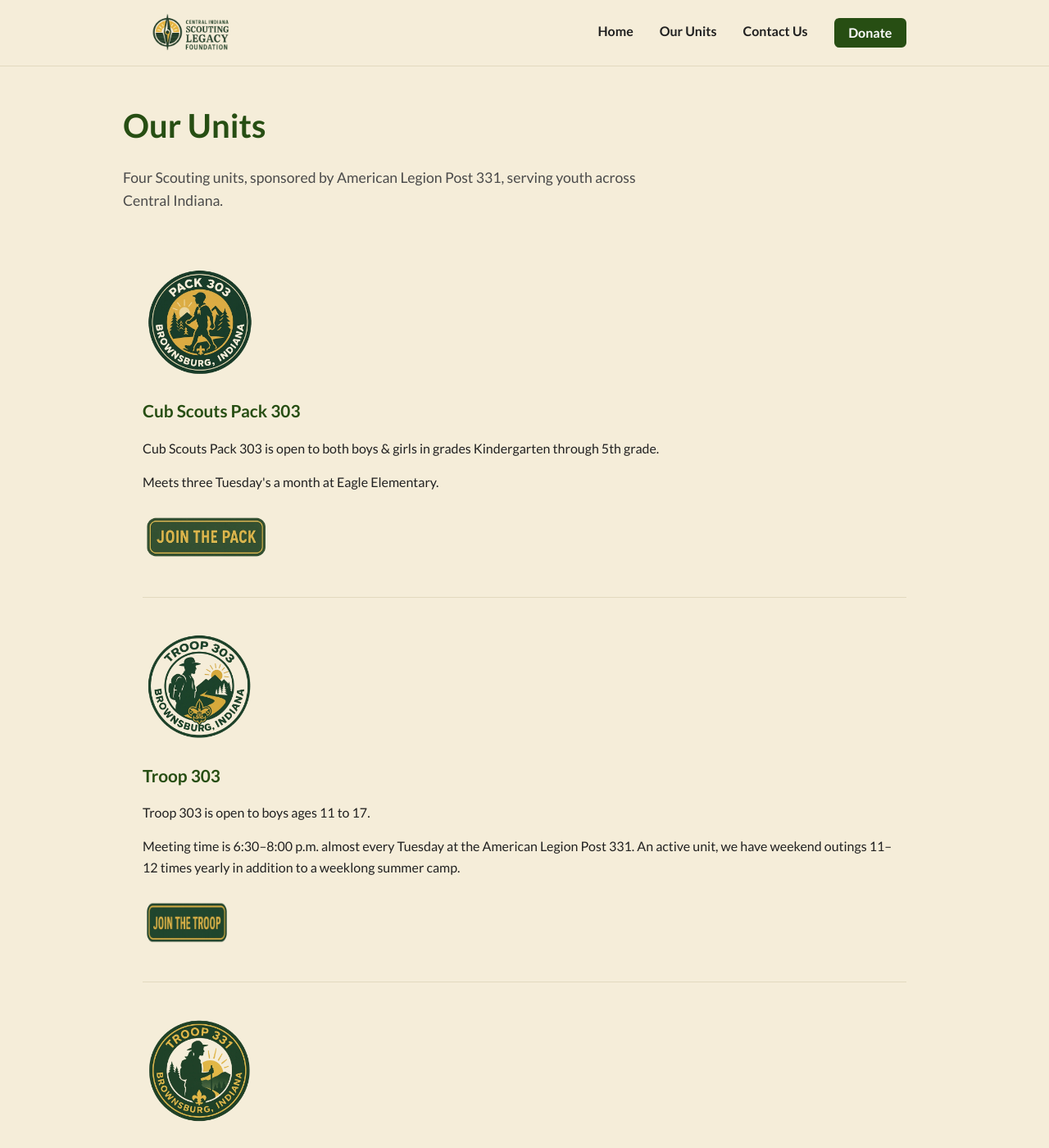
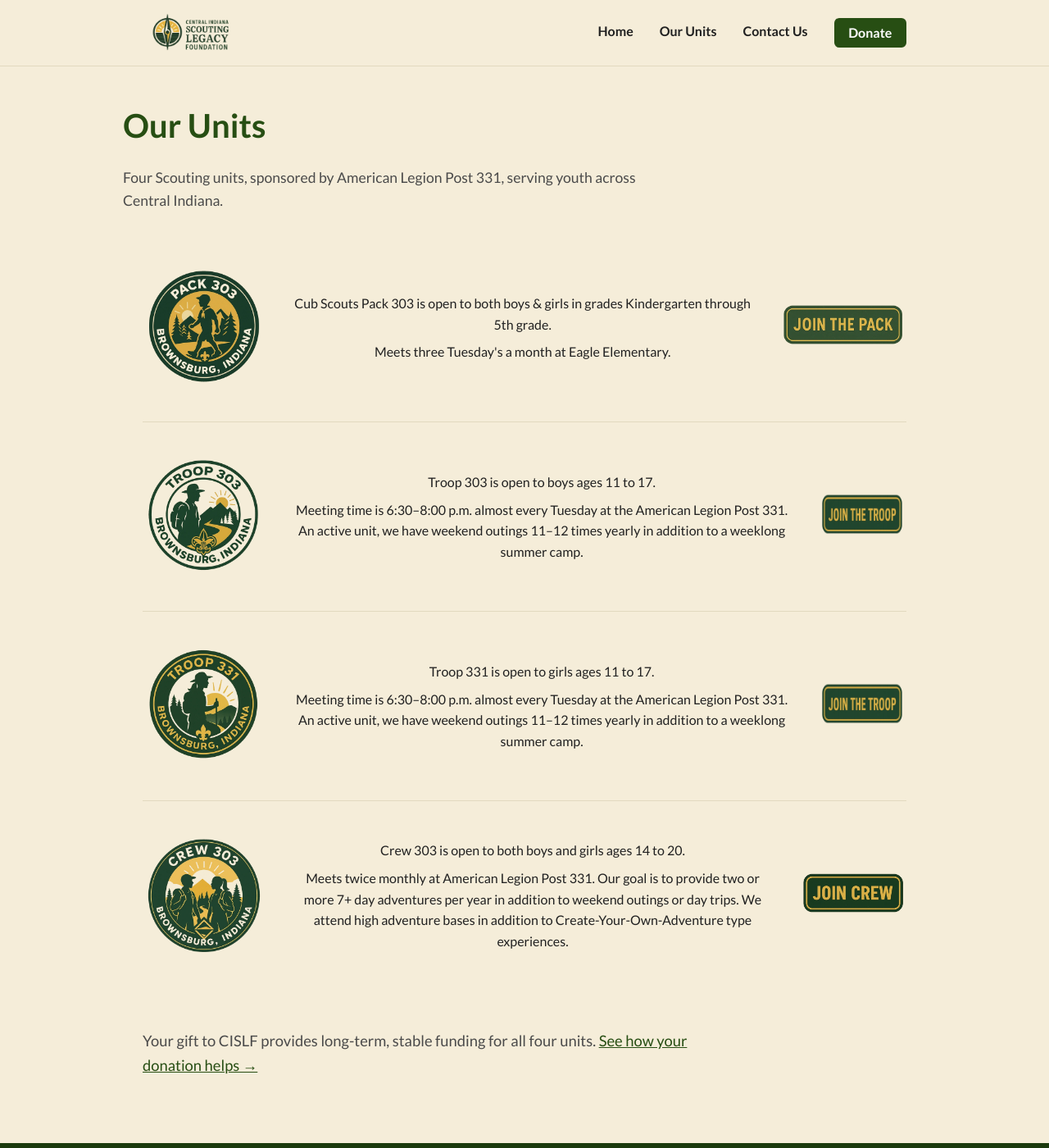
Before and after one commit to dogara78-byte/CISLF, a Jekyll site: the page built from our-units.md, in a window 1280 px wide and 1400 px high. Shown: the whole window at 82% size. Built offline with Jekyll 4.4.1, drawn with Linux system fonts in a browser that asks for light colours.

Commit message:
fix: center Home/Donate hero sections, rebuild Our Units as horizontal rows
Home and Donate heroes (logo/heading, lede text, donate button) are now
centered - matches how most visitors will see this on mobile.

Our Units previously stacked badge-heading-text-button vertically per
unit, which didn't match the original Google Site's layout (badge, text,
and join button side by side in one row, no separate unit-name heading
since the name is already in the first sentence). Rebuilt each unit as a
flex row that stacks back to a centered column on narrow screens.

```diff
--- a/assets/css/style.css
+++ b/assets/css/style.css
@@ -158,6 +158,12 @@ section {
 .hero-mark { margin: 0 0 1rem; }
 .hero-mark img { height: 120px; width: auto; display: block; }
 
+.page-title.centered { text-align: center; }
+.page-title.centered .hero-mark img,
+.page-title.centered .lede,
+.page-title.centered .btn-img { margin-left: auto; margin-right: auto; }
+.page-title.centered .btn-img { margin-top: 0.5rem; }
+
 .page-title p {
   font-size: 1.1rem;
   color: var(--ink-light);
@@ -243,19 +249,37 @@ h2 {
 
 .unit-block:last-child { border-bottom: none; }
 
-.unit-photos {
-  margin-bottom: 1.25rem;
+.unit-row {
+  display: flex;
+  align-items: center;
+  gap: 2rem;
+  flex-wrap: wrap;
 }
 
-.unit-photos .photo {
-  width: 140px;
+.unit-photo { flex: 0 0 auto; }
+
+.unit-photo .photo {
+  width: 150px;
   border-radius: 0;
 }
 
-.unit-block h3 {
-  color: var(--green);
-  margin: 0 0 0.5rem;
-  font-size: 1.3rem;
+.unit-text {
+  flex: 1 1 280px;
+  text-align: center;
+}
+
+.unit-text p { margin: 0 0 0.5rem; }
+.unit-text p:last-child { margin-bottom: 0; }
+
+.unit-cta {
+  flex: 0 0 auto;
+  margin: 0 auto;
+}
+
+.unit-cta .join-badge { margin-top: 0; }
+
+@media (max-width: 720px) {
+  .unit-row { flex-direction: column; text-align: center; }
 }
 
 /* Donation tiers */
--- a/our-units.md
+++ b/our-units.md
@@ -11,43 +11,63 @@ permalink: /our-units/
 <div class="wrap">
 
   <div class="unit-block">
-    <div class="unit-photos">
-      <img class="photo" src="{{ '/assets/images/unit-pack-303.webp' | relative_url }}" alt="Pack 303, Brownsburg, Indiana badge">
+    <div class="unit-row">
+      <div class="unit-photo">
+        <img class="photo" src="{{ '/assets/images/unit-pack-303.webp' | relative_url }}" alt="Pack 303, Brownsburg, Indiana badge">
+      </div>
+      <div class="unit-text">
+        <p>Cub Scouts Pack 303 is open to both boys &amp; girls in grades Kindergarten through 5th grade.</p>
+        <p>Meets three Tuesday's a month at Eagle Elementary.</p>
+      </div>
+      <div class="unit-cta">
+        <span class="join-badge"><img src="{{ '/assets/images/join-pack.webp' | relative_url }}" alt="Join the Pack"></span>
+      </div>
     </div>
-    <h3>Cub Scouts Pack 303</h3>
-    <p>Cub Scouts Pack 303 is open to both boys &amp; girls in grades Kindergarten through 5th grade.</p>
-    <p>Meets three Tuesday's a month at Eagle Elementary.</p>
-    <span class="join-badge"><img src="{{ '/assets/images/join-pack.webp' | relative_url }}" alt="Join the Pack"></span>
   </div>
 
   <div class="unit-block">
-    <div class="unit-photos">
-      <img class="photo" src="{{ '/assets/images/unit-troop-303.webp' | relative_url }}" alt="Troop 303, Brownsburg, Indiana badge">
+    <div class="unit-row">
+      <div class="unit-photo">
+        <img class="photo" src="{{ '/assets/images/unit-troop-303.webp' | relative_url }}" alt="Troop 303, Brownsburg, Indiana badge">
+      </div>
+      <div class="unit-text">
+        <p>Troop 303 is open to boys ages 11 to 17.</p>
+        <p>Meeting time is 6:30&ndash;8:00 p.m. almost every Tuesday at the American Legion Post 331. An active unit, we have weekend outings 11&ndash;12 times yearly in addition to a weeklong summer camp.</p>
+      </div>
+      <div class="unit-cta">
+        <span class="join-badge"><img src="{{ '/assets/images/join-troop.webp' | relative_url }}" alt="Join the Troop"></span>
+      </div>
     </div>
-    <h3>Troop 303</h3>
-    <p>Troop 303 is open to boys ages 11 to 17.</p>
-    <p>Meeting time is 6:30&ndash;8:00 p.m. almost every Tuesday at the American Legion Post 331. An active unit, we have weekend outings 11&ndash;12 times yearly in addition to a weeklong summer camp.</p>
-    <span class="join-badge"><img src="{{ '/assets/images/join-troop.webp' | relative_url }}" alt="Join the Troop"></span>
   </div>
 
   <div class="unit-block">
-    <div class="unit-photos">
-      <img class="photo" src="{{ '/assets/images/unit-troop-331.webp' | relative_url }}" alt="Troop 331, Brownsburg, Indiana badge">
+    <div class="unit-row">
+      <div class="unit-photo">
+        <img class="photo" src="{{ '/assets/images/unit-troop-331.webp' | relative_url }}" alt="Troop 331, Brownsburg, Indiana badge">
+      </div>
+      <div class="unit-text">
+        <p>Troop 331 is open to girls ages 11 to 17.</p>
+        <p>Meeting time is 6:30&ndash;8:00 p.m. almost every Tuesday at the American Legion Post 331. An active unit, we have weekend outings 11&ndash;12 times yearly in addition to a weeklong summer camp.</p>
+      </div>
+      <div class="unit-cta">
+        <span class="join-badge"><img src="{{ '/assets/images/join-troop.webp' | relative_url }}" alt="Join the Troop"></span>
+      </div>
     </div>
-    <h3>Troop 331</h3>
-    <p>Troop 331 is open to girls ages 11 to 17.</p>
-    <p>Meeting time is 6:30&ndash;8:00 p.m. almost every Tuesday at the American Legion Post 331. An active unit, we have weekend outings 11&ndash;12 times yearly in addition to a weeklong summer camp.</p>
-    <span class="join-badge"><img src="{{ '/assets/images/join-troop.webp' | relative_url }}" alt="Join the Troop"></span>
   </div>
 
   <div class="unit-block">
-    <div class="unit-photos">
-      <img class="photo" src="{{ '/assets/images/unit-crew-303.webp' | relative_url }}" alt="Crew 303, Brownsburg, Indiana badge">
+    <div class="unit-row">
+      <div class="unit-photo">
+        <img class="photo" src="{{ '/assets/images/unit-crew-303.webp' | relative_url }}" alt="Crew 303, Brownsburg, Indiana badge">
+      </div>
+      <div class="unit-text">
+        <p>Crew 303 is open to both boys and girls ages 14 to 20.</p>
+        <p>Meets twice monthly at American Legion Post 331. Our goal is to provide two or more 7+ day adventures per year in addition to weekend outings or day trips. We attend high adventure bases in addition to Create-Your-Own-Adventure type experiences.</p>
+      </div>
+      <div class="unit-cta">
+        <span class="join-badge"><img src="{{ '/assets/images/join-crew.webp' | relative_url }}" alt="Join Crew"></span>
+      </div>
     </div>
-    <h3>Crew 303</h3>
-    <p>Crew 303 is open to both boys and girls ages 14 to 20.</p>
-    <p>Meets twice monthly at American Legion Post 331. Our goal is to provide two or more 7+ day adventures per year in addition to weekend outings or day trips. We attend high adventure bases in addition to Create-Your-Own-Adventure type experiences.</p>
-    <span class="join-badge"><img src="{{ '/assets/images/join-crew.webp' | relative_url }}" alt="Join Crew"></span>
   </div>
 
 </div>
```
Also changed, not shown: donate.md (+1 -1 lines), index.md (+1 -1 lines).
